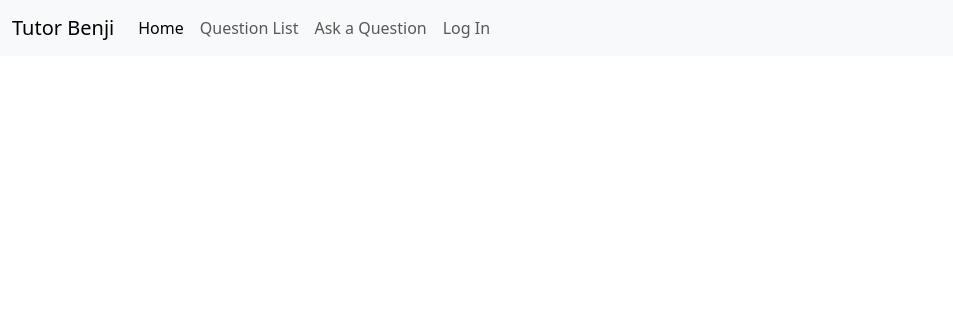
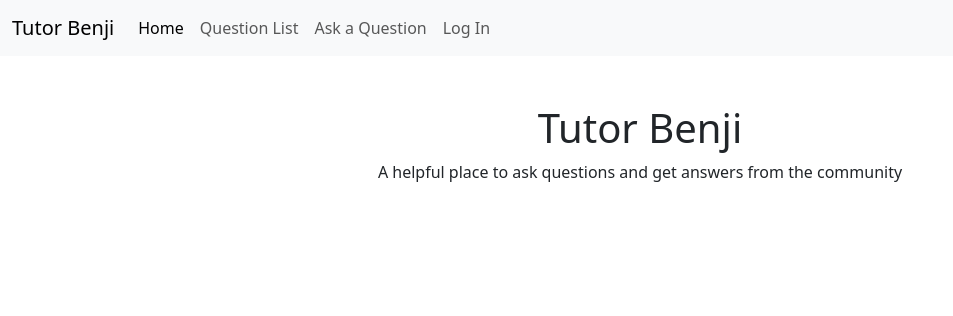
Before and after one commit to BENJI9870/BenjiTutor, a Python web app: template templates/home.html in a window 1280 px wide. Shown: the top 316 px of the page, without its empty margins (0-953 px from the left). Run offline with Jinja, Linux system fonts and the light colour scheme; the template is opened without the code that fills it, so the values that code supplies are empty; some libraries are stand-ins or nearby versions.

Commit message:
home.html

```diff
--- a/templates/home.html
+++ b/templates/home.html
@@ -9,7 +9,7 @@
     <button class="navbar-toggler" type="button" data-toggle="collapse" data-target="#navbarNavDropdown" aria-controls="navbarNavDropdown" aria-expanded="false" aria-label="Toggle navigation">
       <span class="navbar-toggler-icon"></span>
     </button>
-    <div class="collapse navbar-collapse" id="navbarNav">
+    <div class="collapse navbar-collapse" id="navbarNavDropdown">
         <ul class="navbar-nav">
             <li class="nav-item">
                 <a class="nav-link active" aria-current="page" href="/">Home</a>
@@ -29,6 +29,17 @@
     </div>
   </div>
 </nav>
+
+
+
+<div class="container">
+    <div class="row justify-content-center align-items-center mt-5">
+        <div class="col-md-6">
+            <h1 class="text-center">Tutor Benji</h1>
+            <p class="text-center">A helpful place to ask questions and get answers from the community</p>
+        </div>
+        <div id="list-container"></div>
+    </div>
 {% endblock %}
 
 {% block scripts %}
--- a/templates/question.html
+++ b/templates/question.html
@@ -14,7 +14,7 @@ content %}
     >
       <span class="navbar-toggler-icon"></span>
     </button>
-    <div class="collapse navbar-collapse" id="navbarNav">
+    <div class="collapse navbar-collapse" id="navbarNavDropdown">
       <ul class="navbar-nav">
         <li class="nav-item">
           <a class="nav-link" aria-current="page" href="/">Home</a>
--- a/templates/question_list.html
+++ b/templates/question_list.html
@@ -14,7 +14,7 @@ content %}
       >
         <span class="navbar-toggler-icon"></span>
       </button>
-      <div class="collapse navbar-collapse" id="navbarNav">
+      <div class="collapse navbar-collapse" id="navbarNavDropdown">
         <ul class="navbar-nav">
           <li class="nav-item">
             <a class="nav-link" aria-current="page" href="/">Home</a>
```
